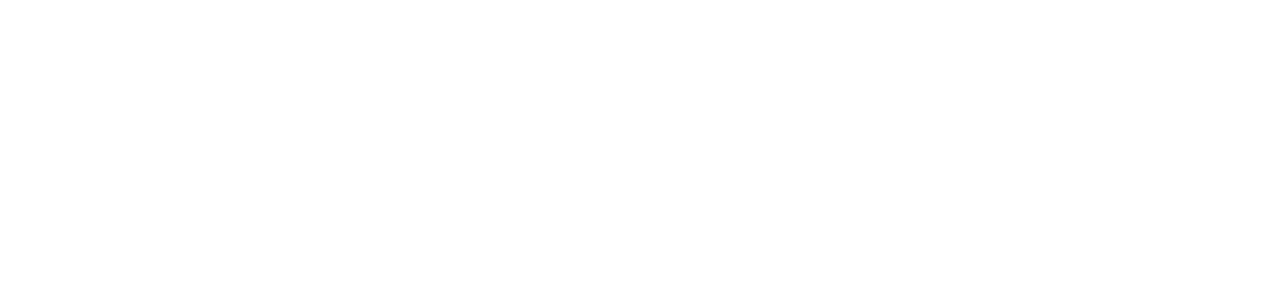
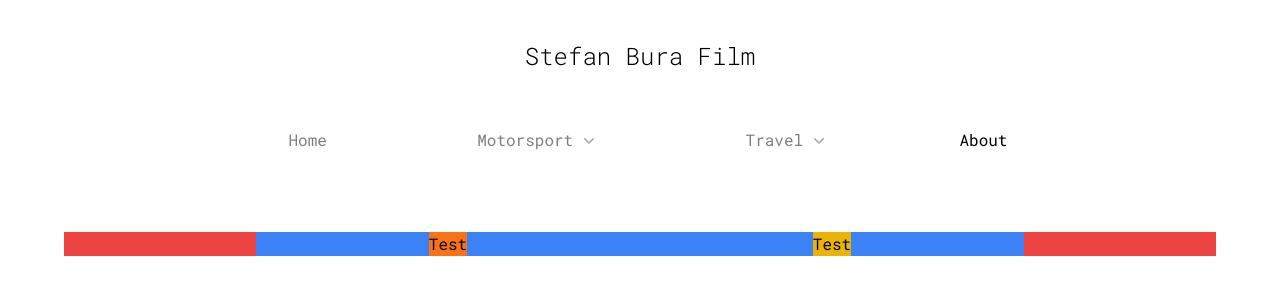
Before and after one commit to jcbura/film-portfolio, a Next.js app: page /about in a window 1280 px wide. Before the commit this address had no page. Shown: the top 300 px of the page. Built offline with nearby package versions, Linux system fonts and the light colour scheme.

Commit message:
add basic about page

```diff
--- /dev/null
+++ b/app/(grid-page)/about/page.tsx
@@ -0,0 +1,12 @@
+const Page = () => {
+  return (
+    <div className="w-full h-full flex justify-center bg-red-500">
+      <div className="w-2/3 h-2/3 flex justify-around items-center bg-blue-500">
+        <div className="bg-orange-500">Test</div>
+        <div className="bg-yellow-500">Test</div>
+      </div>
+    </div>
+  );
+};
+
+export default Page;
--- a/app/ui/NavBar.tsx
+++ b/app/ui/NavBar.tsx
@@ -40,6 +40,15 @@
         >
           <Dropdown title="Travel" links={["barcelona", "rome"]} />
         </div>
+        <Link
+          href="/about"
+          className={clsx("hover:text-black", {
+            "text-black/50": pathname !== "/about",
+            "text-black": pathname === "/about",
+          })}
+        >
+          About
+        </Link>
       </div>
     </div>
   );
```
